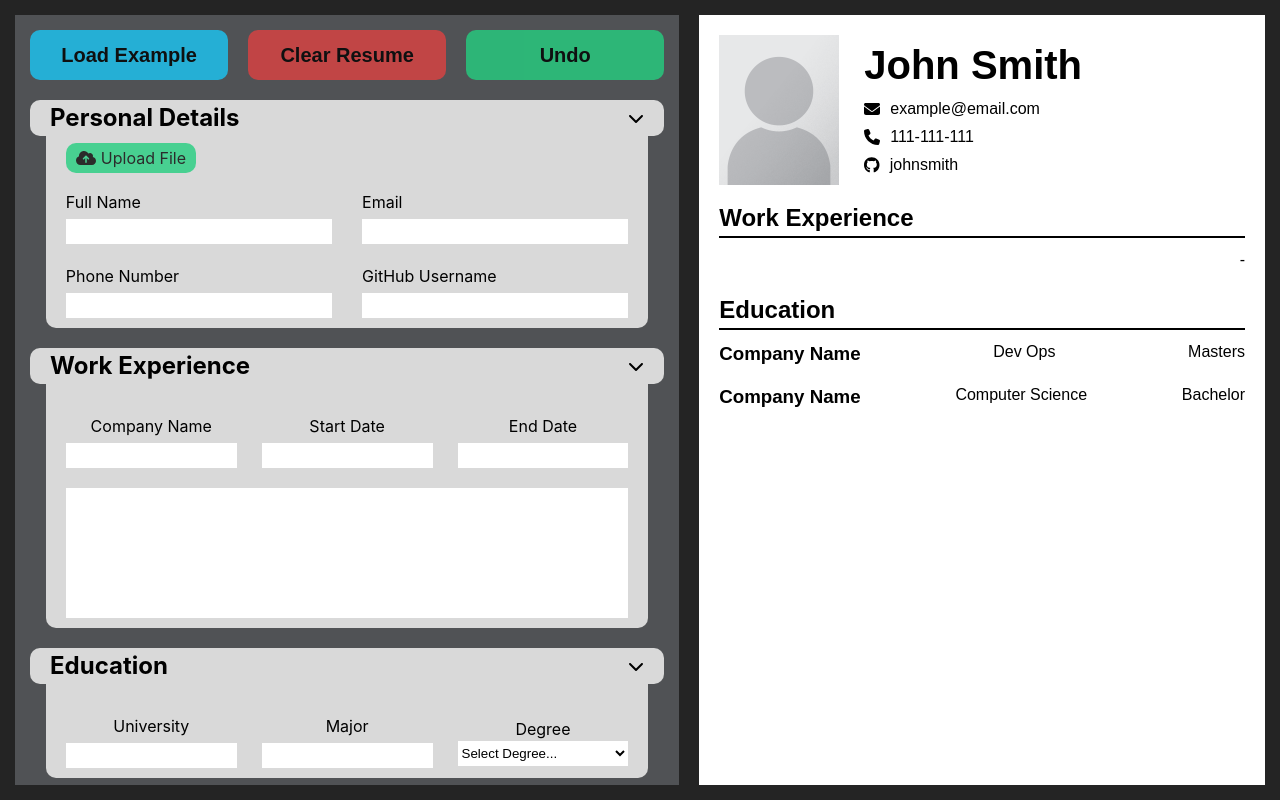
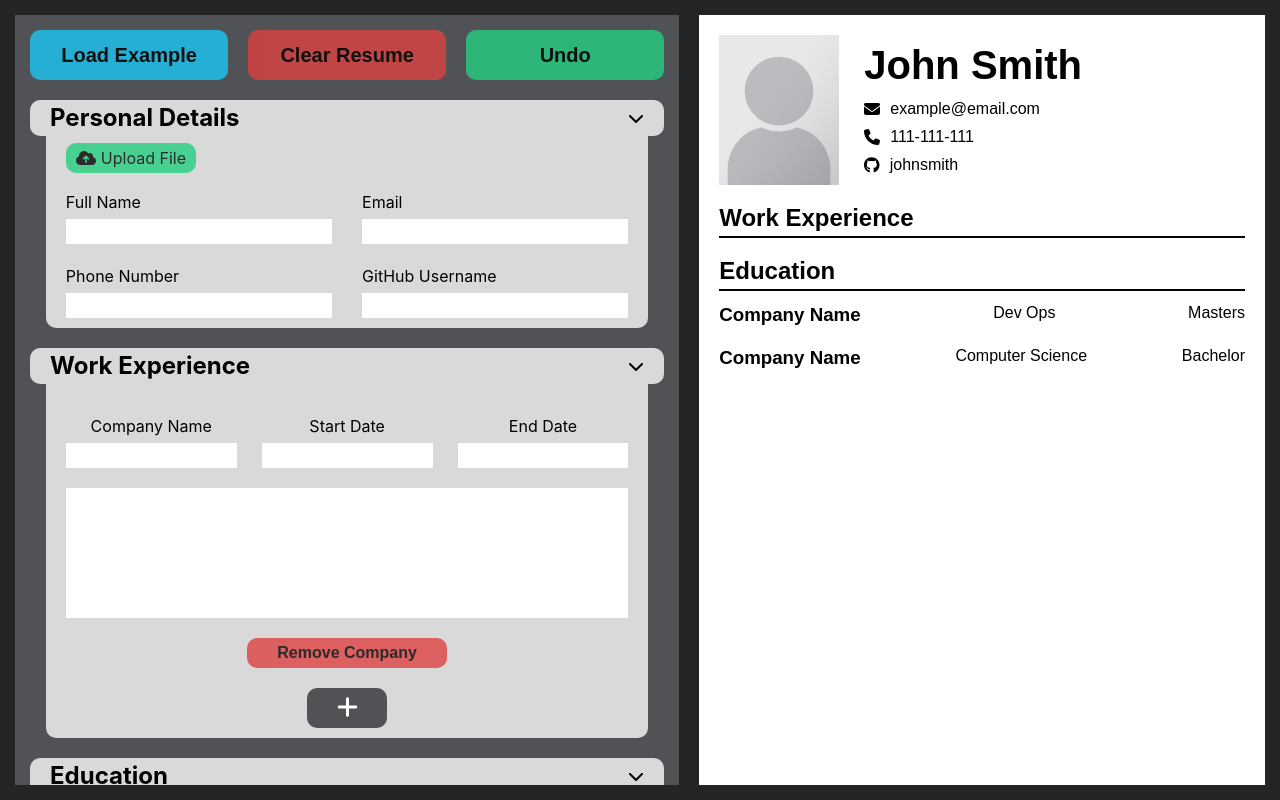
Before and after one commit to irakligudiashvili/cv-maker-react, a React (Vite) app: page / in a window 1280 px wide. Built offline with nearby package versions, Linux system fonts and the light colour scheme.

Commit message:
added education section functionality

```diff
--- a/src/components/CvPreview.jsx
+++ b/src/components/CvPreview.jsx
@@ -31,17 +31,19 @@
 
         <div className='cv__section'>
             <h2 className='cv__section__header'>Work Experience</h2>
-            <div className='cv__section__content'>
-                <div className='cv__section__subheader'>
-                    <h3>{formData.companyName}</h3>
-                    <p>{formData.startDate} - {formData.endDate}</p>
+            {formData.workExperience && formData.workExperience.map((company, index) => (
+                <div key={index} className='cv__section__content'>
+                    <div className='cv__section__subheader'>
+                        <h3>{company.companyName || 'Company Name'}</h3>
+                        <p>{company.startDate || 'Start Date'} - {company.endDate || 'End Date'}</p>
+                    </div>
+                    <ul className='cv__section__ul'>
+                        {company.workObligations.map((item, i) => (
+                            <li key={i}>{item || 'Work Obligation'}</li>
+                        ))}
+                    </ul>
                 </div>
-                <ul className='cv__section__ul'>
-                    {formData.workObligations && formData.workObligations.map((item, index) => (
-                        <li key={index}>{item}</li>
-                    ))}
-                </ul>
-            </div>
+            ))}
         </div>
 
         <div className='cv__section'>
--- a/src/components/partials/FormSection.jsx
+++ b/src/components/partials/FormSection.jsx
@@ -1,4 +1,4 @@
-import { faChevronDown, faCloudArrowUp, faGripVertical, faTrash } from "@fortawesome/free-solid-svg-icons"
+import { faChevronDown, faCloudArrowUp, faGripVertical, faPlus, faTrash } from "@fortawesome/free-solid-svg-icons"
 import { FontAwesomeIcon } from "@fortawesome/react-fontawesome"
 import '../../styles/partials/FormSection.css'
 import { useState } from "react"
@@ -6,6 +6,9 @@
 function FormSection({ title, isRemovable, isDraggable, upload, onImageUpload, personal, work, education, onFormDataChange }) {
     const [isVisible, setIsVisible] = useState(true);
     const [uploadedImage, setUploadedImage] = useState(null);
+    const [workExperience, setWorkExperience] = useState([
+        { companyName: '', startDate: '', endDate: '', workObligations: [''] }
+    ]);
 
     const toggleVisibility = () => {
         setIsVisible(!isVisible);
@@ -28,14 +31,37 @@
     };
 
     const handleInputChange = (e) => {
-        const {name, value} = e.target;
+        const { name, value } = e.target;
+        onFormDataChange(name, value);
+    };
 
-        if(name === 'workObligations'){
-            const lines = value.split('\n');
-            onFormDataChange(name, lines);
-        } else {
-            onFormDataChange(name, value);
+    const handleWorkInputChange = (index, field, value) => {
+        const updatedWork = [...workExperience];
+        updatedWork[index][field] = value;
+        setWorkExperience(updatedWork);
+        onFormDataChange('workExperience', updatedWork);
     }
+
+    const handleWorkObligationsChange = (index, value) => {
+        const updatedWork = [...workExperience];
+        updatedWork[index].workObligations = value.split('\n');
+        setWorkExperience(updatedWork);
+        onFormDataChange('workExperience', updatedWork);
+    }
+
+    const addNewCompany = (e) => {
+        e.preventDefault();
+
+        setWorkExperience([
+            ...workExperience,
+            {companyName: '', startDate: '', endDate: '', workObligations: ['']}
+        ]);
+    }
+
+    const removeCompany = (index) => {
+        const updatedWork = workExperience.filter((_, i) => i !== index);
+        setWorkExperience(updatedWork);
+        onFormDataChange('workExperience', updatedWork);
     }
 
     return (
@@ -90,24 +116,56 @@
             )}
 
             {work && (
-                <div className='content__container content__container--column'>
+                <>
+                    {workExperience.map((company, index) => (
+                        <div key={index} className='content__container content__container--column'>
                             <div className='content__container--triple'>
                                 <div className='content__wrapper'>
                                     <label className='content__label'>Company Name</label>
-                            <input className='content__input' name='companyName' onChange={handleInputChange} />
+                                    <input
+                                        className='content__input'
+                                        name='companyName'
+                                        value={company.companyName}
+                                        onChange={(e) => handleWorkInputChange(index, 'companyName', e.target.value)}
+                                    />
                                 </div>
                                 <div className='content__wrapper'>
                                     <label className='content__label'>Start Date</label>
-                            <input className='content__input' name='startDate' onChange={handleInputChange} />
+                                    <input
+                                        className='content__input'
+                                        name='startDate'
+                                        value={company.startDate}
+                                        onChange={(e) => handleWorkInputChange(index, 'startDate', e.target.value)}
+                                    />
                                 </div>
                                 <div className='content__wrapper'>
                                     <label className='content__label'>End Date</label>
-                            <input className='content__input' name='endDate' onChange={handleInputChange} />
+                                    <input
+                                        className='content__input'
+                                        name='endDate'
+                                        value={company.endDate}
+                                        onChange={(e) => handleWorkInputChange(index, 'endDate', e.target.value)}
+                                    />
                                 </div>
                             </div>
-                    <textarea className='content__textArea' rows='8' name='workObligations' onChange={handleInputChange}></textarea>
+                            <textarea
+                                className='content__textArea'
+                                rows='8'
+                                name='workObligations'
+                                value={company.workObligations.join('\n')}
+                                onChange={(e) => handleWorkObligationsChange(index, e.target.value)}
+                            ></textarea>
+                            <button type='button' className='form__remove form__remove--dark' onClick={() => removeCompany(index)}>
+                                Remove Company
+                            </button>
                         </div>
+                    ))}
+                    <button className='form__add form__add--dark' onClick={addNewCompany}>
+                        <FontAwesomeIcon icon={faPlus} />
+                    </button>
+                </>
             )}
+
 
             {education && (
                 <div className='content__container content__container--triple'>
@@ -122,7 +180,7 @@
                     <div className='content__wrapper'>
                         <label className='content__label'>Degree</label>
                         <select className='content__select'>
-                            <option className='content__option' selected disabled>Select Degree...</option>
+                            <option className='content__option' disabled>Select Degree...</option>
                             <option className='content__option'>Bachelor</option>
                             <option className='content__option'>Masters</option>
                             <option className='content__option'>PhD</option>
--- a/src/styles/Form.css
+++ b/src/styles/Form.css
@@ -72,3 +72,26 @@
 .form__add:hover{
     cursor: pointer;
 }
+
+.form__add--dark{
+    background-color: #505255;
+    color: #fff;
+}
+
+.form__remove{
+    background-color: #DE4242;
+    border: none;
+    height: 30px;
+    width: 200px;
+    margin: auto;
+    border-radius: 10px;
+    font-size: 1rem;
+    font-weight: bold;
+
+    opacity: 0.8;
+}
+
+.form__remove:hover{
+    cursor: pointer;
+    opacity: 1;
+}
```
Lines whose indentation alone changed are shown as unchanged.
